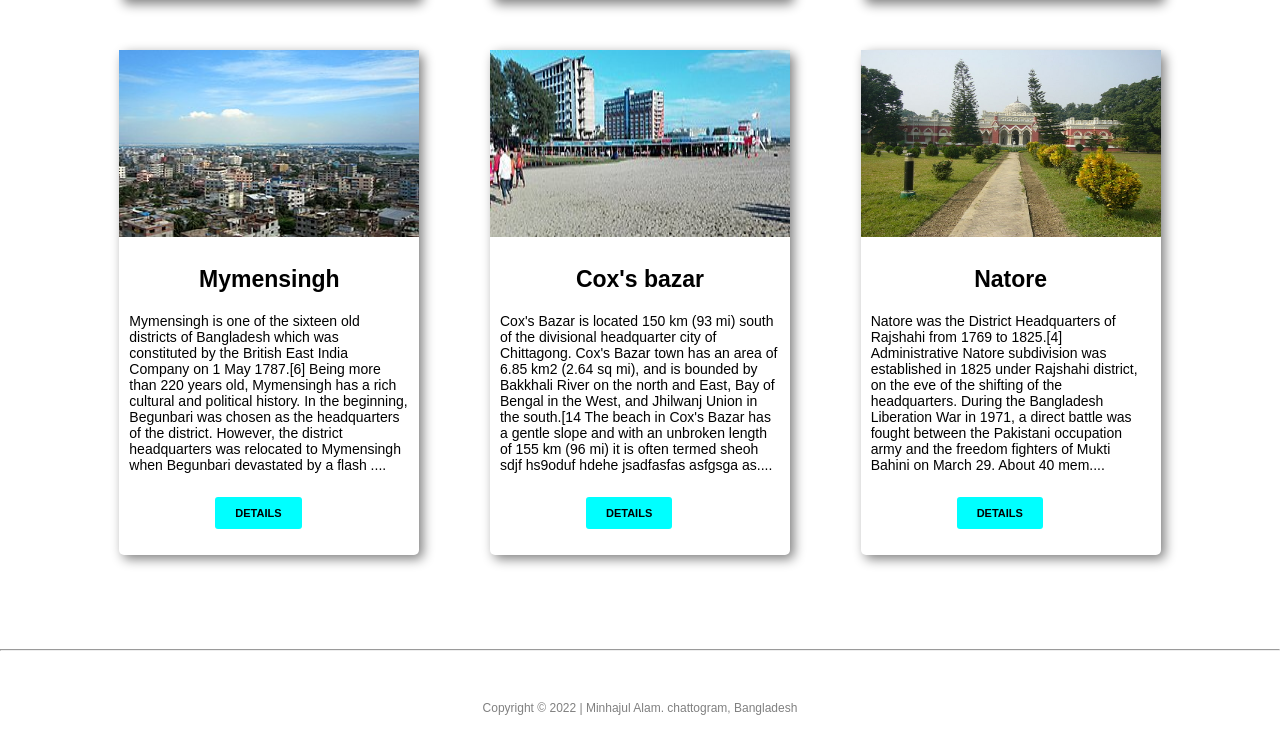
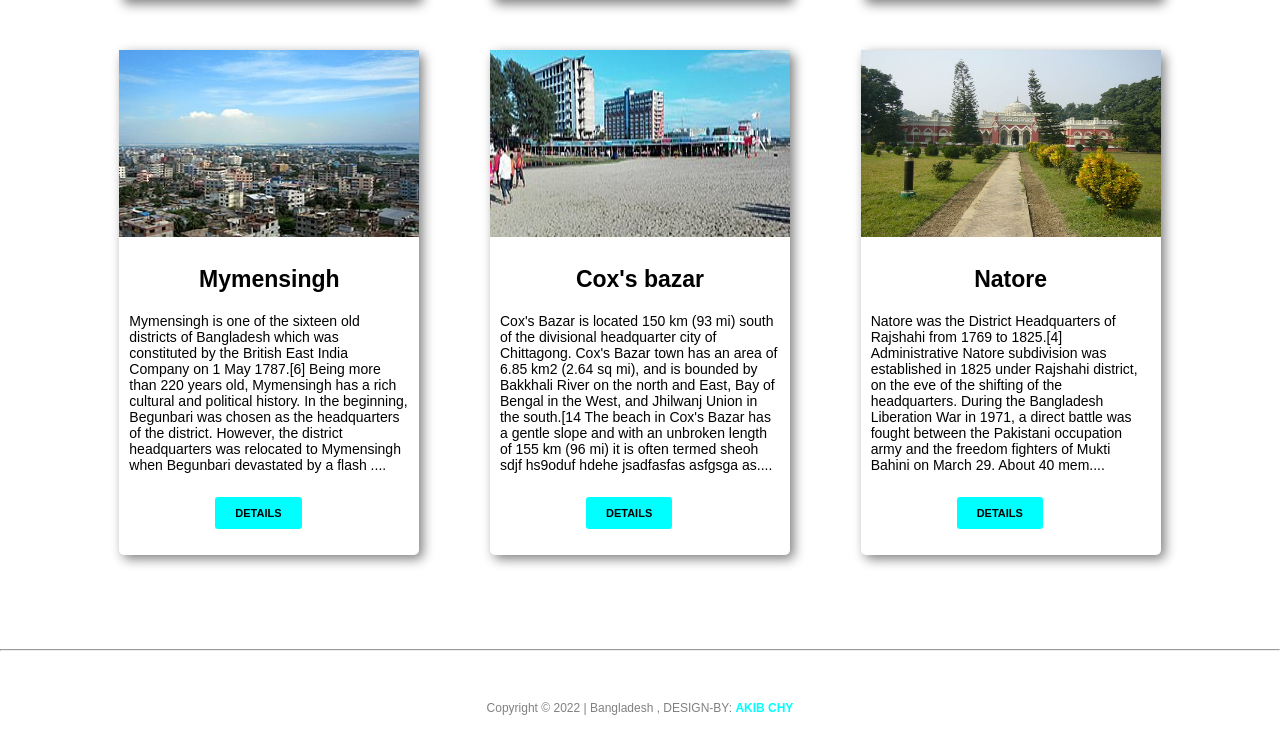
Before and after one commit to akib-chy/bd-project, a plain HTML site: page index.html in a window 1280 px wide. Shown: the part 1708-2453 px from the top of the page. Drawn offline with Linux system fonts and the light colour scheme.

Commit message:
css added

```diff
--- a/index.html
+++ b/index.html
@@ -97,7 +97,7 @@
     <br><br><br>
     <footer>
         <hr>
-        <p>Copyright <span>&copy;</span>  2022 | Minhajul Alam. chattogram, Bangladesh</p>
+        <p>Copyright <span>&copy;</span>  2022 | Bangladesh , DESIGN-BY: <a href="https://web.facebook.com/Minhajul69/" target="_blank">AKIB CHY</a></p>
     </footer>
 </body>
 </html>
--- a/style.css
+++ b/style.css
@@ -103,6 +103,11 @@ footer P {
   font-size: 12px;
   margin-bottom: 30px;
 }
+footer a {
+  text-decoration: none;
+  color: aqua;
+  font-weight: bold;
+}
 
 /* responsive */
 @media only screen and (max-width: 572px) {
```
